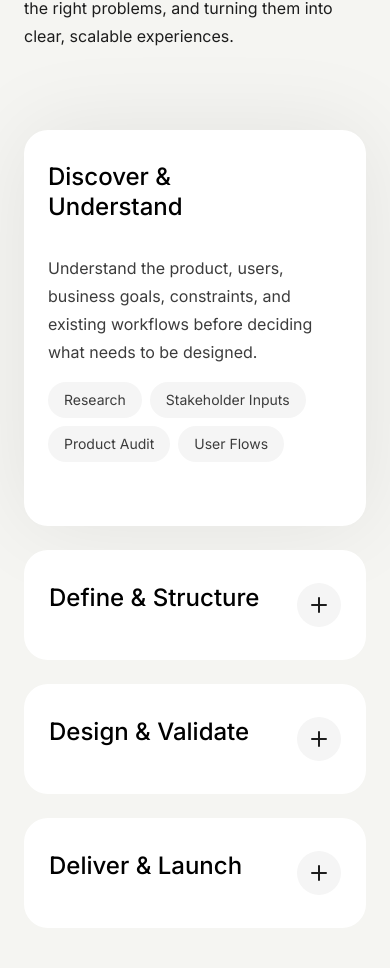
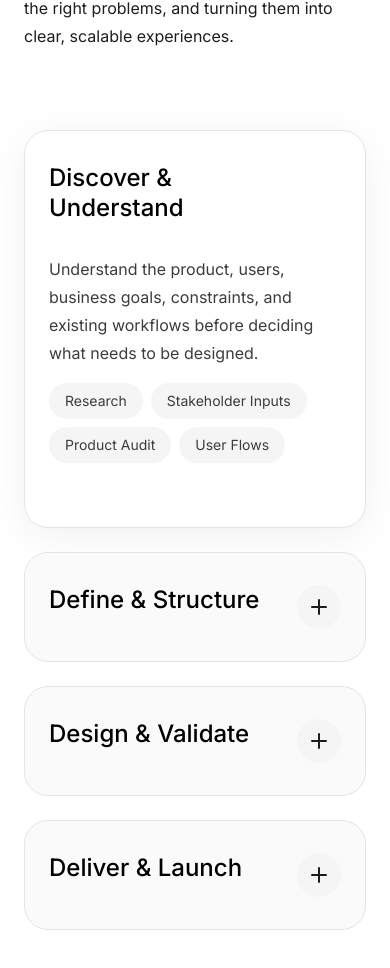
Before and after one commit to DilipDesigns/dilip-portfolio, a Next.js app: page / in a window 390 px wide. Shown: the part 8490-9458 px from the top of the page. Built offline with nearby package versions, Linux system fonts and the light colour scheme.

Commit message:
style: change background color to pure white #FFFFFF from Selected Works through What I bring to the table

```diff
--- a/src/app/layout.tsx
+++ b/src/app/layout.tsx
@@ -37,7 +37,7 @@ export default function RootLayout({
       data-scroll-behavior="smooth"
       className={`${inter.variable} ${ibmPlexMono.variable} ${plusJakartaSans.variable} h-full antialiased scroll-smooth`}
     >
-      <body className="min-h-full flex flex-col font-sans bg-[#f5f5f2] text-[#1d1d1d]" suppressHydrationWarning>
+      <body className="min-h-full flex flex-col font-sans bg-[#FFFFFF] text-[#1d1d1d]" suppressHydrationWarning>
         <Header />
         {children}
       </body>
--- a/src/components/About.tsx
+++ b/src/components/About.tsx
@@ -73,7 +73,7 @@ export default function About() {
     <section
       id="about"
       ref={sectionRef}
-      className="py-24 bg-[#f5f5f2] text-[#1d1d1d] relative w-full"
+      className="py-24 bg-[#FFFFFF] text-[#1d1d1d] relative w-full"
     >
       <div className="max-w-[1400px] mx-auto px-6 md:px-12 min-[1400px]:px-[120px] flex flex-col lg:flex-row gap-16 lg:gap-24 justify-between items-start w-full">
 
--- a/src/components/BringToTable.tsx
+++ b/src/components/BringToTable.tsx
@@ -174,7 +174,7 @@ export default function BringToTable() {
   return (
     <section
       ref={sectionRef}
-      className="py-24 md:py-32 bg-[#f5f5f2] overflow-hidden w-full flex flex-col items-center border-t border-[#e4e4e4]"
+      className="py-24 md:py-32 bg-[#FFFFFF] overflow-hidden w-full flex flex-col items-center border-t border-[#e4e4e4]"
     >
       {/* Outer wrapper matching portfolio spacing standard */}
       <div className="max-w-[1400px] mx-auto w-full px-6 md:px-12 min-[1400px]:px-[120px] flex flex-col items-center justify-center relative">
--- a/src/components/ConnectedEcosystemStory.tsx
+++ b/src/components/ConnectedEcosystemStory.tsx
@@ -720,7 +720,7 @@ export default function ConnectedEcosystemStory() {
   // Render static fallback layout if reduced motion is active
   if (prefersReducedMotion) {
     return (
-      <section className="py-24 bg-[#f5f5f2] border-t border-gray-100">
+      <section className="py-24 bg-[#FFFFFF] border-t border-gray-100">
         <div className="max-w-[1400px] mx-auto px-6 md:px-12 min-[1400px]:px-[120px]">
           <h2 className="font-sans font-semibold text-[32px] md:text-[48px] leading-tight text-[#1d1d1d] text-center max-w-[1000px] mx-auto mb-16">
             Designing experiences that connect <span className="text-sky-500 font-bold">people</span>, <span className="text-indigo-500 font-bold">workflows</span>, and <span className="text-emerald-500 font-bold">intelligent systems</span> into one clear, intuitive <span className="text-amber-500 font-bold">ecosystem</span>.
@@ -734,7 +734,7 @@ export default function ConnectedEcosystemStory() {
                 </span>
                 <div className="flex flex-col gap-4">
                   {chapter.artifacts.slice(0, 2).map((art) => (
-                    <div key={art.id} className="bg-[#f5f5f2] border border-gray-100 p-4 rounded-[12px] flex flex-col gap-2">
+                    <div key={art.id} className="bg-[#fafafa] border border-gray-100 p-4 rounded-[12px] flex flex-col gap-2">
                       <span className="text-[9px] font-mono font-semibold tracking-wider text-gray-500">
                         {art.badge}
                       </span>
@@ -794,7 +794,7 @@ export default function ConnectedEcosystemStory() {
   };
 
   return (
-    <div ref={sectionRef} className="relative w-full h-[450vh] bg-[#f5f5f2] z-10">
+    <div ref={sectionRef} className="relative w-full h-[450vh] bg-[#FFFFFF] z-10">
 
       {/* Sticky Stage */}
       <div ref={triggerRef} className="sticky top-0 h-screen w-full overflow-hidden flex items-center justify-center select-none">
--- a/src/components/Header.tsx
+++ b/src/components/Header.tsx
@@ -76,7 +76,7 @@ export default function Header() {
           className={clsx(
             "mx-auto flex items-center justify-between transition-all duration-500 ease-[cubic-bezier(0.25,1,0.5,1)]",
             isScrolled
-              ? "max-w-[1000px] px-4 md:px-6 h-[64px] bg-[#f5f5f2]/70 backdrop-blur-xl rounded-full shadow-[0_4px_24px_-8px_rgba(0,0,0,0.1)] border border-white/50 mt-4 mx-4 md:mx-auto"
+              ? "max-w-[1000px] px-4 md:px-6 h-[64px] bg-white/80 backdrop-blur-xl rounded-full shadow-[0_4px_24px_-8px_rgba(0,0,0,0.08)] border border-gray-200/50 mt-4 mx-4 md:mx-auto"
               : "max-w-[1400px] px-6 md:px-12 min-[1400px]:px-[120px] h-[80px] bg-transparent border-transparent mt-0"
           )}
         >
--- a/src/components/Process.tsx
+++ b/src/components/Process.tsx
@@ -34,7 +34,7 @@ export default function Process() {
   const [activeId, setActiveId] = useState<string>("discover");
 
   return (
-    <section id="process" className="py-32 bg-[#f5f5f2] overflow-hidden flex flex-col items-center">
+    <section id="process" className="py-32 bg-[#FFFFFF] overflow-hidden flex flex-col items-center">
       <div className="max-w-[1400px] mx-auto w-full px-6 md:px-12 min-[1400px]:px-[120px] flex flex-col gap-[80px]">
 
         {/* Header Text */}
@@ -66,11 +66,11 @@ export default function Process() {
                 aria-expanded={isActive}
                 role="button"
                 className={clsx(
-                  "group relative bg-white rounded-[24px] px-[24px] py-[32px] md:px-[32px] lg:py-[44px] flex flex-col justify-between overflow-hidden cursor-pointer",
+                  "group relative rounded-[24px] px-[24px] py-[32px] md:px-[32px] lg:py-[44px] flex flex-col justify-between overflow-hidden cursor-pointer border border-[#e4e4e4]",
                   "transition-all duration-[600ms] ease-[cubic-bezier(0.25,1,0.5,1)] outline-none focus-visible:ring-2 focus-visible:ring-[#1d1d1d]",
                   isActive
-                    ? "shadow-[0px_0px_90px_rgba(0,0,0,0.08)] lg:flex-[1.4_1.4_0%] xl:flex-[1.55_1.55_0%]"
-                    : "shadow-none hover:bg-gray-50/50 border border-transparent hover:border-gray-200/60 lg:flex-[1_1_0%]"
+                    ? "bg-white shadow-[0px_8px_40px_rgba(0,0,0,0.06)] lg:flex-[1.4_1.4_0%] xl:flex-[1.55_1.55_0%]"
+                    : "bg-[#fafafa] hover:bg-white shadow-none hover:border-gray-300 lg:flex-[1_1_0%]"
                 )}
               >
                 {/* Content Container */}
--- a/src/components/SelectedWork.tsx
+++ b/src/components/SelectedWork.tsx
@@ -3,7 +3,7 @@ import { RippleButton, RippleButtonRipples } from "./animate-ui/components/butto
 
 export default function SelectedWork() {
   return (
-    <section id="work" className="py-32 bg-[#f5f5f2] text-[#1d1d1d] w-full">
+    <section id="work" className="py-32 bg-[#FFFFFF] text-[#1d1d1d] w-full">
       <div className="max-w-[1400px] mx-auto px-6 md:px-12 min-[1400px]:px-[120px] flex flex-col md:flex-row md:items-end justify-between gap-8 w-full">
         <div className="flex flex-col gap-[24px] max-w-[519px]">
           <h2 className="font-inter font-medium text-[40px] md:text-[56px] leading-tight">
--- a/src/components/Skills.tsx
+++ b/src/components/Skills.tsx
@@ -35,7 +35,7 @@ const skills = [
 
 export default function Skills() {
   return (
-    <section className="py-24 md:py-32 bg-[#f5f5f2] text-[#1d1d1d] w-full">
+    <section className="py-24 md:py-32 bg-[#FFFFFF] text-[#1d1d1d] w-full">
       <div className="max-w-[1400px] mx-auto px-6 md:px-12 min-[1400px]:px-[120px] flex flex-col gap-16 md:gap-[80px] w-full">
 
         {/* Header Text */}
```
